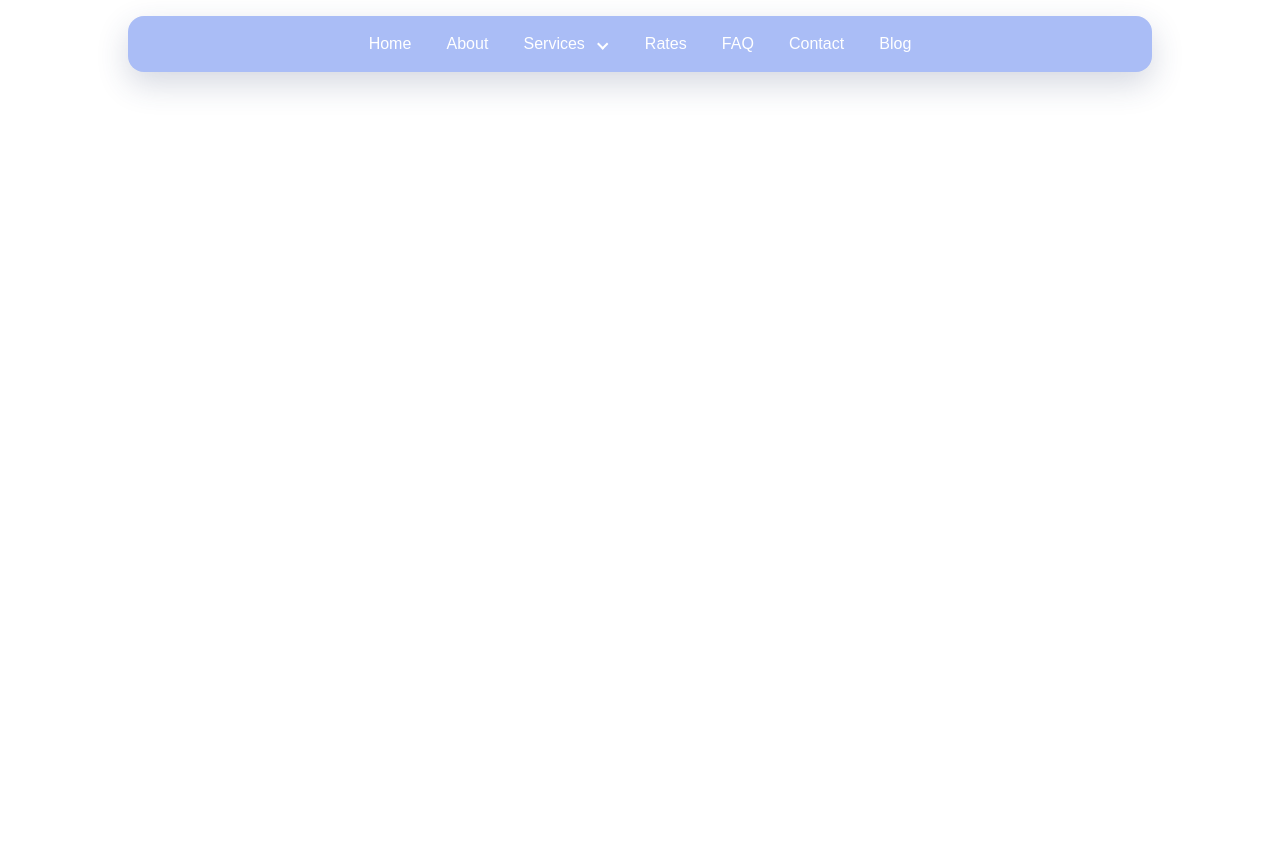
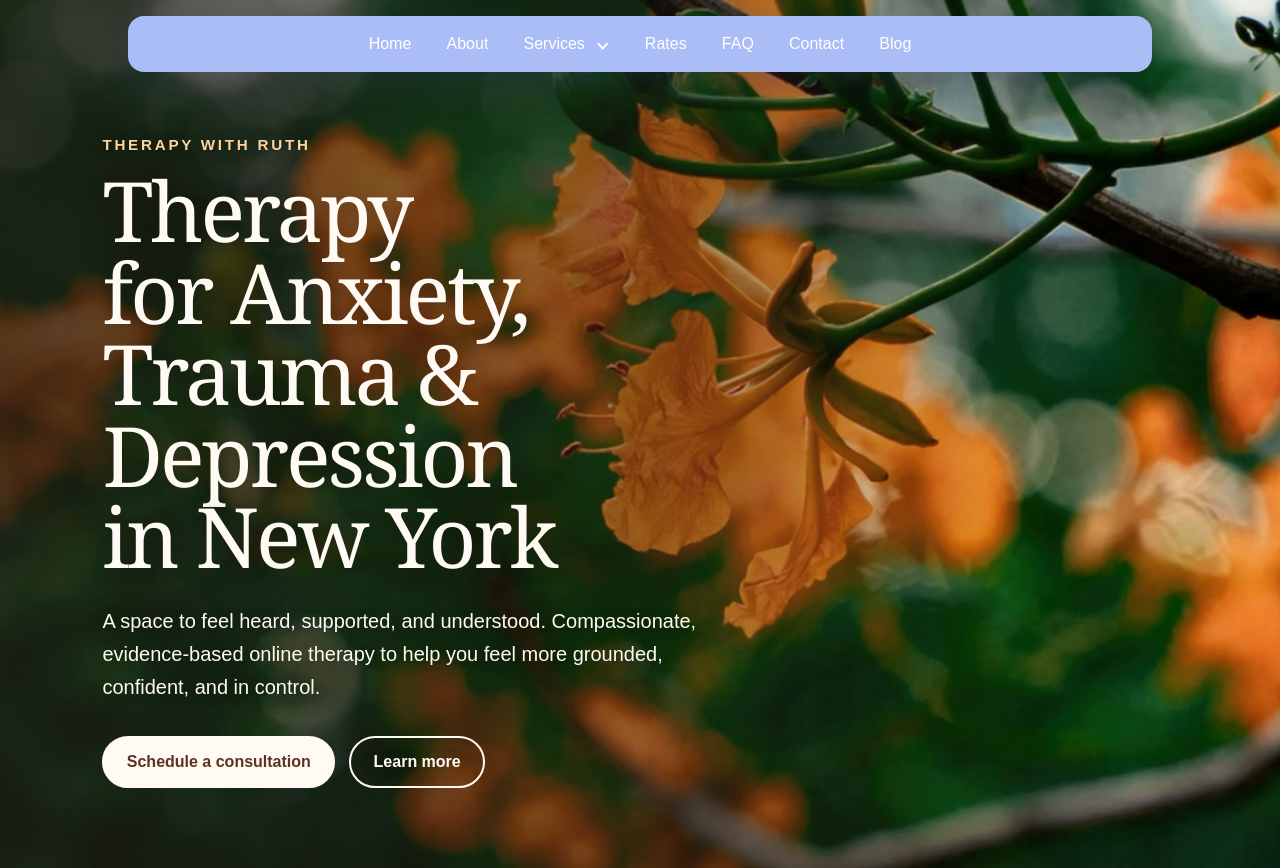
Before and after one commit to TherapyWithRuth/therapy-with-ruth-website, an Angular app: page / in a window 1280 px wide. Before the commit the page ends 800 px from the top, so only its background shows below. Built offline with nearby package versions, Linux system fonts and the light colour scheme.

Commit message:
added hero section to home page

```diff
--- a/src/app/app.routes.ts
+++ b/src/app/app.routes.ts
@@ -1,3 +1,8 @@
 import { Routes } from '@angular/router';
 
-export const routes: Routes = [];
+export const routes: Routes = [
+  {
+    path: '',
+    loadComponent: () => import('./home/home').then((component) => component.Home),
+  },
+];
--- a/src/app/app.scss
+++ b/src/app/app.scss
@@ -1,4 +1,3 @@
 .app-content {
   min-height: 100dvh;
-  padding-top: 5.75rem;
 }
--- /dev/null
+++ b/src/app/home/hero/hero.html
@@ -0,0 +1,17 @@
+<section class="hero" aria-labelledby="hero-title">
+  <div class="hero__content">
+    <p class="hero__eyebrow">Therapy with Ruth</p>
+    <h1 id="hero-title">Therapy for Anxiety, Trauma &amp; Depression in New York</h1>
+    <p class="hero__intro">
+      A space to feel heard, supported, and understood. Compassionate, evidence-based online therapy
+      to help you feel more grounded, confident, and in control.
+    </p>
+
+    <div class="hero__actions">
+      <a class="hero__button hero__button--primary" routerLink="/contact">
+        Schedule a consultation
+      </a>
+      <a class="hero__button hero__button--secondary" routerLink="/about">Learn more</a>
+    </div>
+  </div>
+</section>
--- /dev/null
+++ b/src/app/home/hero/hero.scss
@@ -0,0 +1,131 @@
+:host {
+  display: block;
+}
+
+.hero {
+  position: relative;
+  display: grid;
+  min-height: 100svh;
+  align-items: center;
+  overflow: hidden;
+  padding: 8.5rem clamp(1.5rem, 8vw, 8rem) 5rem;
+  isolation: isolate;
+  background:
+    linear-gradient(90deg, rgba(29, 24, 20, 0.74) 0%, rgba(29, 24, 20, 0.4) 52%, transparent 82%),
+    url('/images/orange-flowers-in-tree.jpg') center / cover no-repeat;
+}
+
+.hero::after {
+  position: absolute;
+  z-index: -1;
+  inset: auto 0 0;
+  height: 9rem;
+  background: linear-gradient(transparent, rgba(24, 19, 15, 0.2));
+  content: '';
+  pointer-events: none;
+}
+
+.hero__content {
+  width: min(100%, 43rem);
+  color: #fffaf3;
+  text-shadow: 0 0.125rem 1rem rgba(30, 22, 15, 0.25);
+}
+
+.hero__eyebrow {
+  margin: 0 0 1rem;
+  color: #ffd39d;
+  font-size: clamp(0.8rem, 1.5vw, 0.95rem);
+  font-weight: 700;
+  letter-spacing: 0.18em;
+  text-transform: uppercase;
+}
+
+h1 {
+  max-width: 13ch;
+  margin: 0;
+  font-family: Georgia, 'Times New Roman', serif;
+  font-size: clamp(2.75rem, 6.5vw, 5.75rem);
+  font-weight: 400;
+  letter-spacing: -0.035em;
+  line-height: 0.98;
+  text-wrap: balance;
+}
+
+.hero__intro {
+  max-width: 38rem;
+  margin: 1.75rem 0 0;
+  font-size: clamp(1.05rem, 2vw, 1.25rem);
+  line-height: 1.65;
+  text-wrap: pretty;
+}
+
+.hero__actions {
+  display: flex;
+  flex-wrap: wrap;
+  gap: 0.875rem;
+  margin-top: 2rem;
+}
+
+.hero__button {
+  display: inline-flex;
+  min-height: 3.25rem;
+  align-items: center;
+  justify-content: center;
+  border: 0.125rem solid #fffaf3;
+  border-radius: 999px;
+  padding: 0.75rem 1.4rem;
+  color: #fffaf3;
+  font-weight: 700;
+  text-decoration: none;
+  transition:
+    background-color 160ms ease,
+    border-color 160ms ease,
+    color 160ms ease,
+    transform 160ms ease;
+}
+
+.hero__button--primary {
+  border-color: #fffaf3;
+  background: #fffaf3;
+  color: #5b331f;
+  text-shadow: none;
+}
+
+.hero__button:hover {
+  transform: translateY(-0.125rem);
+}
+
+.hero__button--primary:hover {
+  border-color: #ffd39d;
+  background: #ffd39d;
+}
+
+.hero__button--secondary:hover {
+  background: rgba(255, 250, 243, 0.15);
+}
+
+.hero__button:focus-visible {
+  outline: 0.1875rem solid #ffd39d;
+  outline-offset: 0.25rem;
+}
+
+@media (max-width: 48rem) {
+  .hero {
+    min-height: 100svh;
+    align-items: end;
+    padding: 7.5rem 1.5rem 4rem;
+    background:
+      linear-gradient(0deg, rgba(29, 24, 20, 0.82) 0%, rgba(29, 24, 20, 0.28) 78%),
+      url('/images/orange-flowers-in-tree.jpg') 62% center / cover no-repeat;
+  }
+
+  .hero__intro {
+    line-height: 1.5;
+  }
+}
+
+@media (prefers-reduced-motion: reduce) {
+  .hero__button {
+    transition: none;
+  }
+}
--- /dev/null
+++ b/src/app/home/home.html
@@ -0,0 +1 @@
+<app-hero />
--- /dev/null
+++ b/src/app/home/home.scss
@@ -0,0 +1,3 @@
+:host {
+  display: block;
+}
--- /dev/null
+++ b/src/app/home/home.ts
@@ -0,0 +1,11 @@
+import { Component } from '@angular/core';
+
+import { Hero } from './hero/hero';
+
+@Component({
+  selector: 'app-home',
+  imports: [Hero],
+  templateUrl: './home.html',
+  styleUrl: './home.scss',
+})
+export class Home {}
--- a/src/index.html
+++ b/src/index.html
@@ -1,13 +1,17 @@
 <!doctype html>
 <html lang="en">
-<head>
-  <meta charset="utf-8">
-  <title>TherapyWithRuthWebsite</title>
-  <base href="/">
-  <meta name="viewport" content="width=device-width, initial-scale=1">
-  <link rel="icon" type="image/x-icon" href="favicon.ico">
-</head>
-<body>
-  <app-root></app-root>
-</body>
+  <head>
+    <meta charset="utf-8" />
+    <title>Therapy for Anxiety, Trauma &amp; Depression in New York | Therapy with Ruth</title>
+    <base href="/" />
+    <meta name="viewport" content="width=device-width, initial-scale=1" />
+    <meta
+      name="description"
+      content="Compassionate, evidence-based online therapy for anxiety, trauma, and depression, available across New York."
+    />
+    <link rel="icon" type="image/x-icon" href="favicon.ico" />
+  </head>
+  <body>
+    <app-root></app-root>
+  </body>
 </html>
```
Also changed, not shown: src/app/home/hero/hero.ts (added, +10 -0 lines), public/images/orange-flowers-in-tree.jpg (added).
